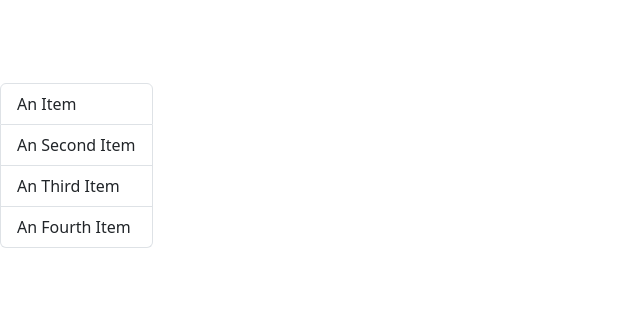
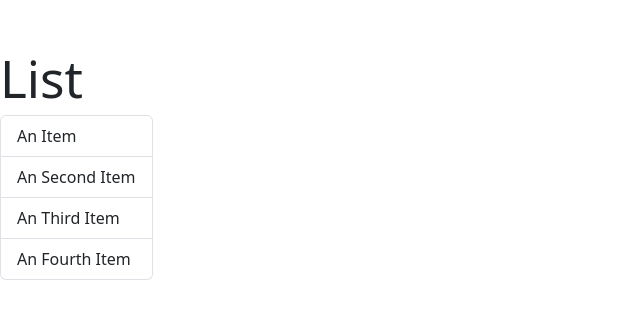
Before and after one commit to nishijayaraj/react-basics, a React (Vite) app: page / in a window 1280 px wide. Shown: the part 235-554 px from the top of the page, without its empty margins (0-640 px from the left). Built offline with nearby package versions, Linux system fonts and the light colour scheme; the HTML template or start-up script is replaced by a standard one.

Commit message:
Added fragment to enclose tsx return statemment

```diff
--- a/src/components/ListGroup.tsx
+++ b/src/components/ListGroup.tsx
@@ -1,11 +1,16 @@
+import { Fragment } from "react";
+
 function ListGroup() {
   return (
+    <Fragment>
+      <h1>List</h1>
       <ul className="list-group">
         <li className="list-group-item"> An Item</li>
         <li className="list-group-item"> An Second Item</li>
         <li className="list-group-item"> An Third Item</li>
         <li className="list-group-item"> An Fourth Item</li>
       </ul>
+    </Fragment>
   );
 }
 
```
Lines whose indentation alone changed are shown as unchanged.
